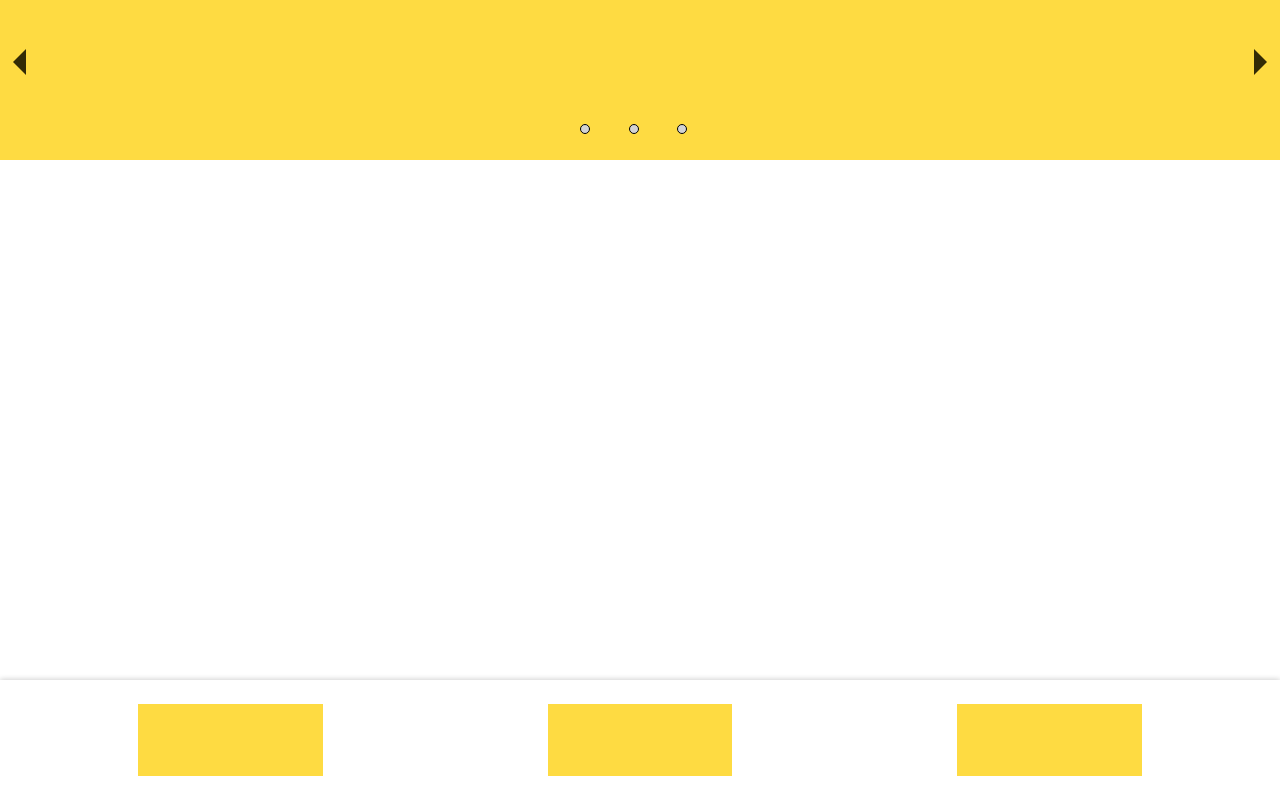
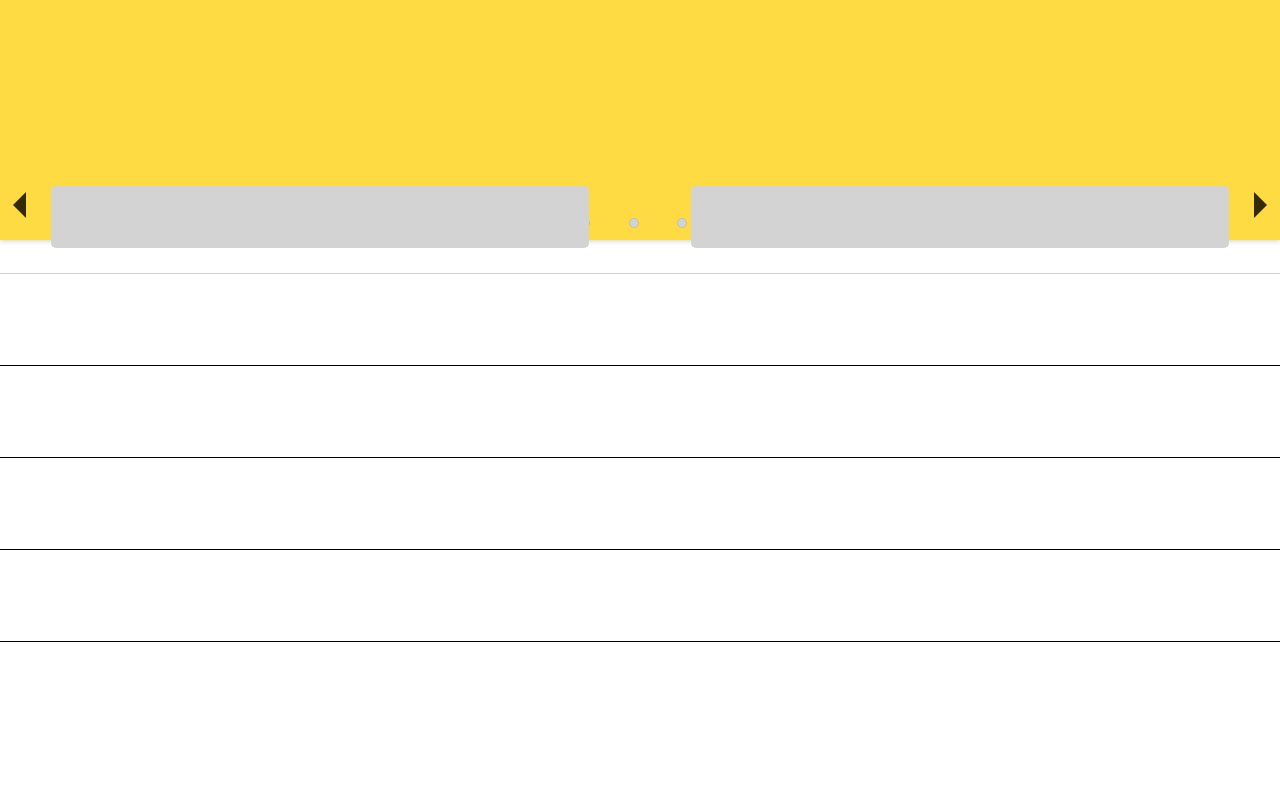
Before and after one commit to Phenanth/Hitokoto, a Vue app: page /user#/home in a window 1280 px wide. Built offline with nearby package versions, Linux system fonts and the light colour scheme.

Commit message:
Added reminder.

```diff
--- a/src/components/home.vue
+++ b/src/components/home.vue
@@ -3,16 +3,29 @@
 	<div class="home container-fluid">
 		<div class="row">
 			<div class="top">
-				<!-- <div class="trans">1</div> -->
 				<div class="triangle">
 					<div class="triangleLeft"></div>
 					<div class="triangleRight"></div>
-
 				</div>
 				<div class="dot">
-					<div class="dot1"></div>
-					<div class="dot2"></div>
-					<div class="dot3"></div>
+					<div></div>
+					<div></div>
+					<div></div>
+				</div>
+			</div>
+			<div class="middle">
+				<div class="picture">
+					<div></div>
+					<div></div>
+				</div>
+				<div class="content">
+					<ul>
+						<li></li>
+						<li></li>
+						<li></li>
+						<li></li>
+						<li></li>
+					</ul>
 				</div>
 			</div>
 		</div>
@@ -27,11 +40,15 @@
 		border-style: solid;
 		border-color: transparent #332B05  transparent transparent;
 	}
+	.triangleLeft,.triangleRight:hover{
+		cursor: pointer;
+	}
 	.triangleRight{
 		border-color: transparent transparent transparent #332B05;
 		float: right;
 	}
 	.top{
+		padding-top: 15%;
 		position: fixed;
 		display: flex;
 		flex-wrap: wrap;
@@ -39,10 +56,8 @@
 		left: 0px;
 		background-color: #FEDB42;
 		width: 100%;
-		height: 20%;
-	}
-	.trans {
-		height: 10px;
+		height: 30%;
+		box-shadow:0px 1px 5px lightgray;
 	}
 	.triangle{
 		display: flex;
@@ -57,16 +72,61 @@
 		justify-content: center;
 		align-self: flex-end;
 	}
-	.dot1, .dot2, .dot3{
+	.dot div{
 		width: 10px;
 		height: 10px;
 		background: lightgray;
 		border-width: 1px;
 		border-style: solid;
-		border-color: black;
+		border-color: #BEBEBE;
 		border-radius:5px;
 		margin-left: 1%;
 		margin-right: 2%;
 		margin-bottom: 2%;
 	}
+	.middle{
+		position: fixed;
+		display: flex;
+		flex-wrap: wrap;
+		top: 30%;
+		left: 0px;
+		width: 100%;
+		height: 54%;
+	}
+	.picture{
+		height: 22%;
+		flex-basis: 100%;
+		display: flex;
+		justify-content: space-around;
+		align-items: center;
+		border-bottom:1px solid lightgray;
+	}
+	.picture div{
+		width: 42%;
+		height: 55%;
+		background: lightgray;
+		border-radius: 5px;
+	}
+	.content{
+		background-color: #F5F5F5;
+		overflow: auto;
+		height: 78%;
+		width: 100%;
+		display: flex;
+	}
+	li{
+		background-color: white;
+		margin-bottom:15px;
+		display: block;
+		list-style: none;
+		height: 35%;
+		width: 100%;
+	}
+	li:last-child{
+		margin-bottom:0px;
+	}
+	ul{
+		padding-left: 0px;
+		width: 100%;
+	}
 </style>
--- a/src/components/reminder.vue
+++ b/src/components/reminder.vue
@@ -1,8 +1,67 @@
 <!DOCTYPE html>
 <template>
-	<div>
-		<h1>Reminder</h1>
+	<div class="reminder container-fluid">
+		<div class="row">
+			<div class="reminderTop">
+				<div class="record">
+					<div>
+						<div>1</div>
+						<div>已完成</div>
+					</div>
+					<div>
+						<div>2</div>
+						<div>未完成</div>
+					</div>
+				</div>
+			</div>
+			<div class="middle">
+				<div class="content">
+					<ul>
+						<li></li>
+						<li></li>
+						<li></li>
+						<li></li>
+						<li></li>
+					</ul>
+				</div>
+			</div>
+		</div>
 	</div>
 </template>
 <script></script>
-<style></style>
+<style>
+	.reminderTop{
+		padding-top: 15%;
+		position: fixed;
+		display: flex;
+		flex-wrap: wrap;
+		top:0px;
+		left: 0px;
+		background-color: #FEDB42;
+		width: 100%;
+		height: 20%;
+		box-shadow:0px 1px 5px lightgray;
+	}
+	.record{
+		display: flex;
+		flex-basis: 100%;
+		justify-content: space-around;
+		align-items: center;
+	}
+	.middle{
+		top: 20%;
+		height: 65%;
+	}
+	.content{
+		height: 100%;
+		background-color: white;
+	}
+	li{
+		height: 18%;
+		margin-bottom: 0px;
+		border-bottom: 1px solid black;
+	}
+	li:last-child{
+		border-bottom: 0px solid black;
+	}
+</style>
```
